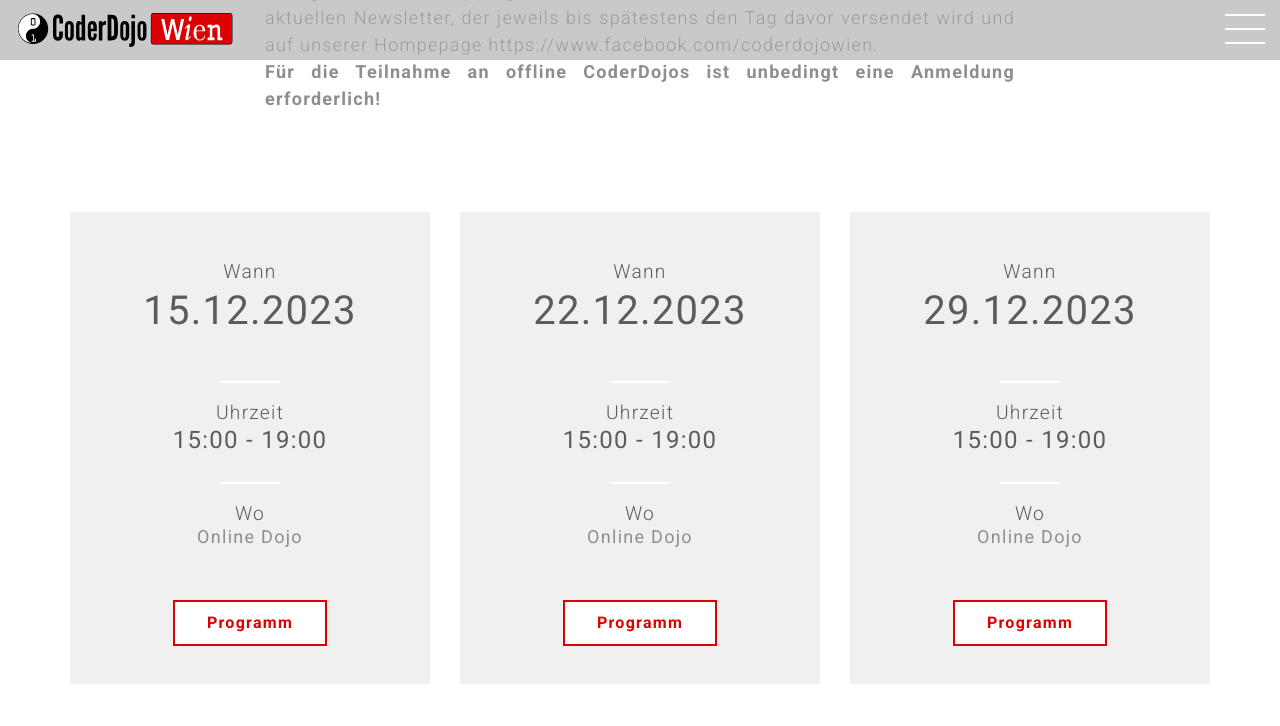
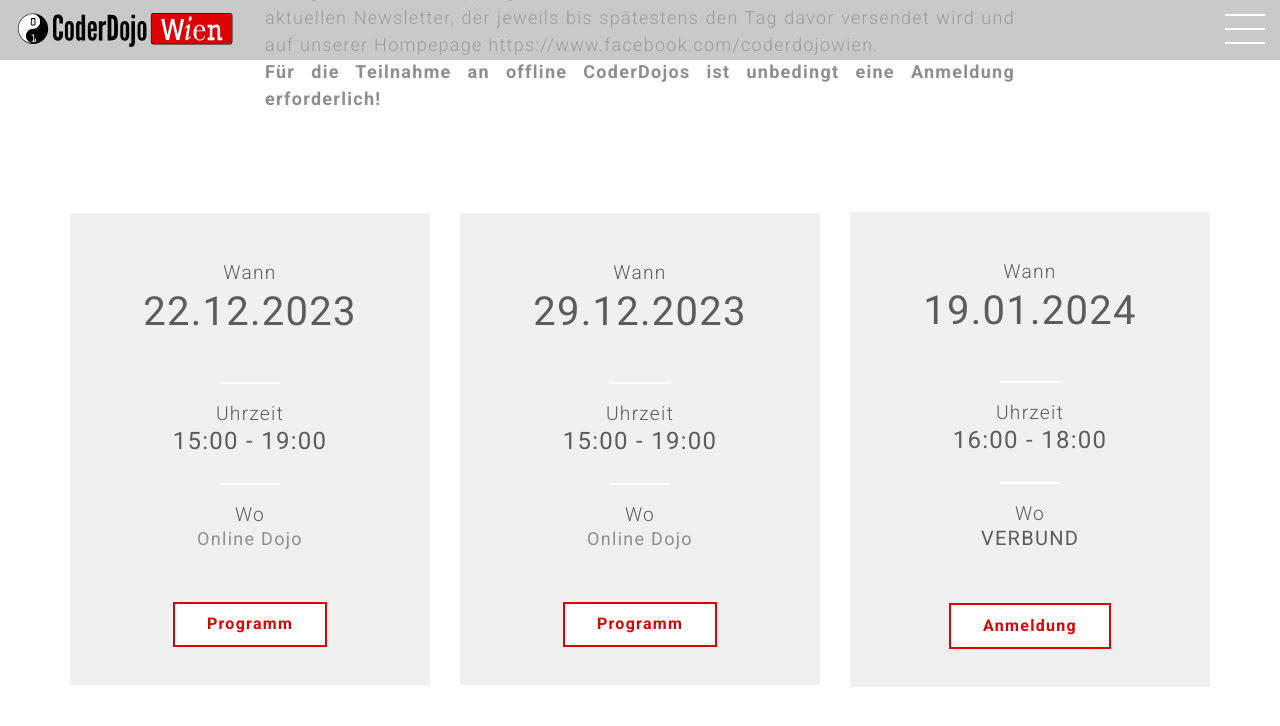
Before and after one commit to coderdojo-wien/coderdojo-wien.github.io, a Jekyll site: the page built from index.html, in a window 1280 px wide and 900 px high, scrolled down 3869 px, cut to the strip 0-789 px from the top of the window. Shown: the top 726 px of the strip. Built offline with Jekyll 4.4.1, drawn with Linux system fonts in a browser that asks for light colours; nearby versions of some CDN libraries; comment, search, counter and statistics services are not loaded.

Commit message:
Update events.yml

```diff
--- a/_data/events.yml
+++ b/_data/events.yml
@@ -2,16 +2,6 @@
 
 description: "Ein Anmeldung ist für die Teilnahme an den online CoderDojos nicht erforderlich. Das genaue Workshopprogramm mit den Teilnahmelinks finden sie in unserem aktuellen Newsletter, der jeweils bis spätestens den Tag davor versendet wird und auf unserer Hompepage https://www.facebook.com/coderdojowien. </br><b>Für die Teilnahme an offline CoderDojos ist unbedingt eine Anmeldung erforderlich!</b>"
 events-list:
-
-- event-date: 15.12.2023
-  event-time: 15:00 - 19:00
-  event-startdate: 2023-12-15T15:00:00+0100
-  event-enddate: 2023-12-15T19:00:00+0100
-  event-name: Online CoderDojo
-  event-type: Online
-  event-place: Online Dojo
-  event-place-name: Online
-  event-url: "https://linz.coderdojo.net/termine/"
 
 - event-date: 22.12.2023
   event-time: 15:00 - 19:00
@@ -33,6 +23,21 @@
   event-place-name: Online
   event-url: "https://linz.coderdojo.net/termine/"
 
+- event-date: 19.01.2024
+  event-time: 16:00 - 18:00
+  event-startdate: 2024-01-19T16:00:00+0100
+  event-enddate: 2024-01-19T18:00:00+0100
+  event-name: "CoderDojo Wien @ VERBUND"
+  event-type: Offline
+  event-registration-url: "https://www.eventbrite.at/e/coderdojo-wien-at-verbund-am-19124-registrierung-780642581977"
+  event-place: <a href="#main-event-place-map">VERBUND</a>
+  event-place-name: VERBUND
+  event-place-streetaddress: Am Hof 6a
+  event-place-addresslocality: Wien
+  event-place-postalcode: 1010
+  event-place-addresscountry: AT
+
+
 # - event-date: 28.04.2023
 #   event-time: 16:00 - 18:00
 #   event-startdate: 2023-04-28T16:00:00+0100
```
